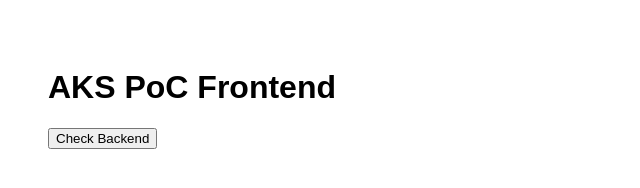
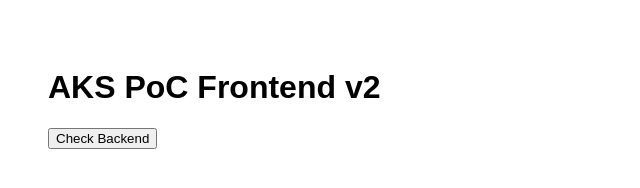
Before and after one commit to krishnagmx/azure-aks-poc, a website: page src/frontend/index.html in a window 1280 px wide. Shown: the full height of the page, 0-640 px from the left. Drawn offline with Linux system fonts and the light colour scheme.

Commit message:
Update frontend title

```diff
--- a/src/frontend/index.html
+++ b/src/frontend/index.html
@@ -2,7 +2,7 @@
 <html>
 <head><title>AKS PoC</title></head>
 <body style="font-family: sans-serif; padding: 40px;">
-  <h1>AKS PoC Frontend</h1>
+  <h1>AKS PoC Frontend v2</h1>
   <button onclick="check()">Check Backend</button>
   <pre id="out"></pre>
   <script>
```
